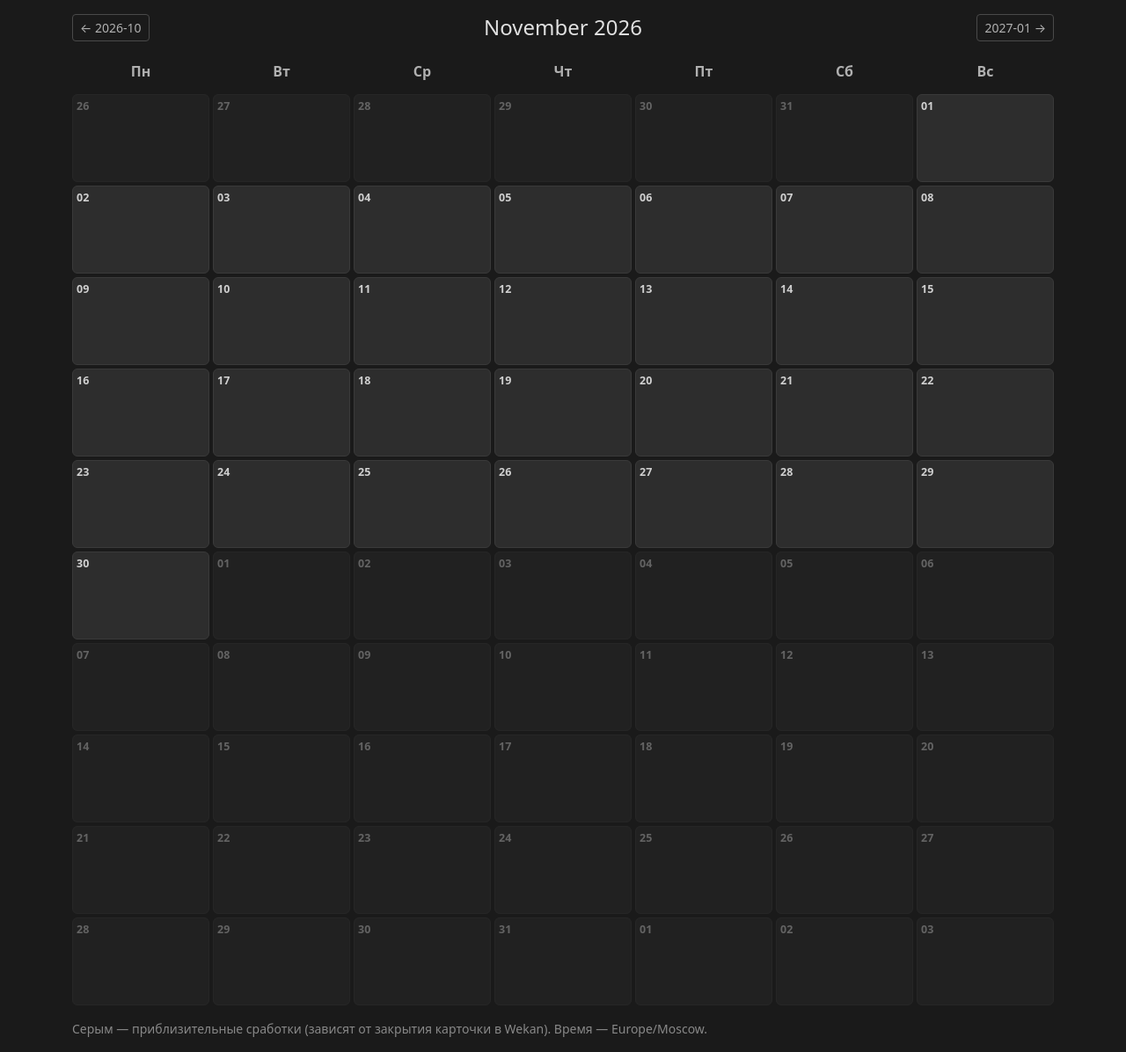
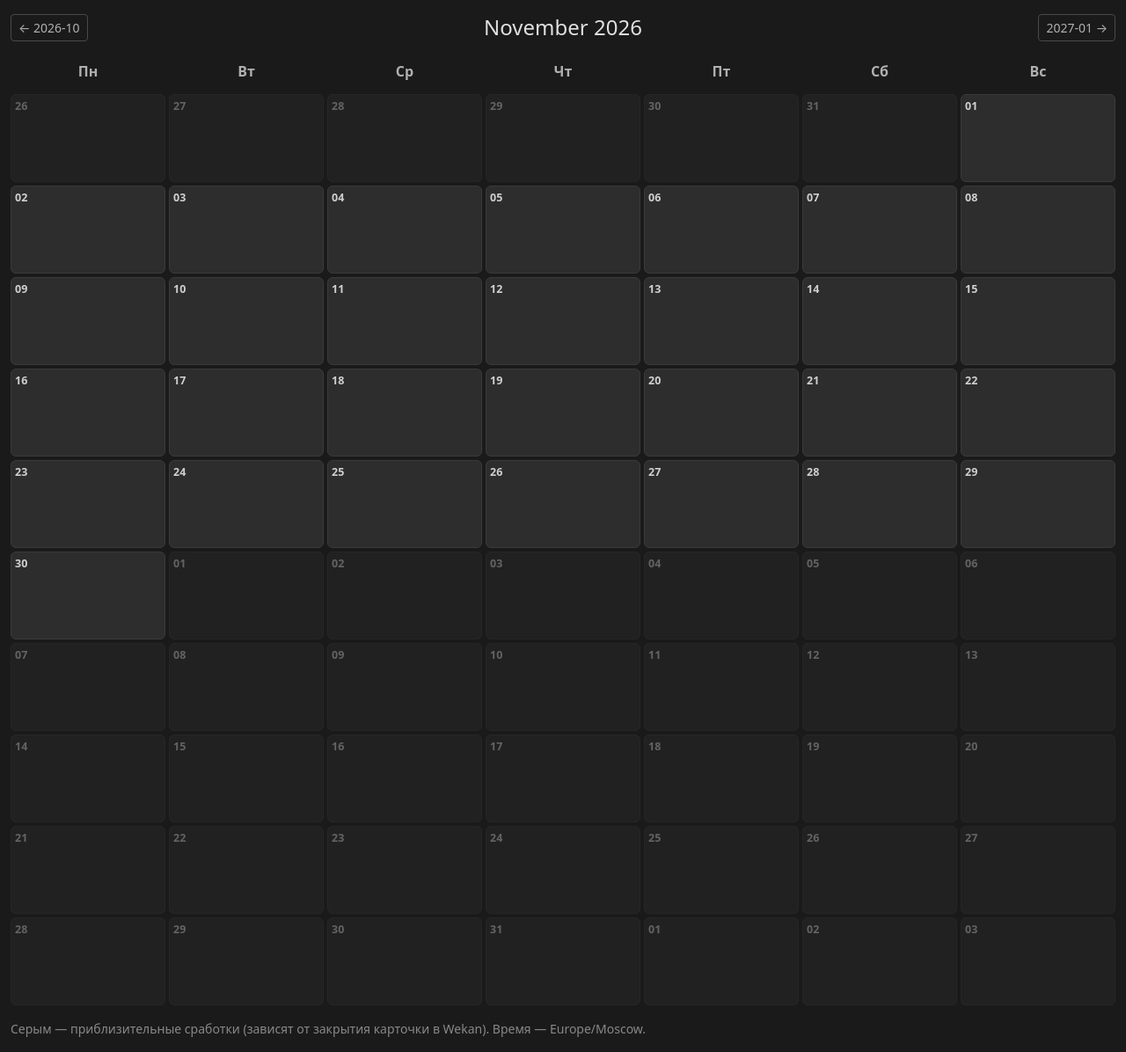
Before and after one commit to usachborodach/reminder, a Flask app: page /calendar in a window 1280 px wide. Shown: the part 57-1253 px from the top of the page at 88% size. Run offline with Flask 3, Linux system fonts and the light colour scheme; the visitor is signed in with stand-in values (Sample User, id 1); data that the repository does not hold is empty.

Commit message:
календарь на всю ширину: container -> container-fluid

```diff
--- a/app/templates/calendar.html
+++ b/app/templates/calendar.html
@@ -32,7 +32,7 @@
     </div>
 </nav>
 
-<div class="container mt-3">
+<div class="container-fluid mt-3">
     <div class="d-flex justify-content-between align-items-center mb-3">
         <a class="btn btn-outline-secondary btn-sm"
            href="{{ url_for('main.calendar', month=prev_month) }}">← {{ prev_month }}</a>
```
